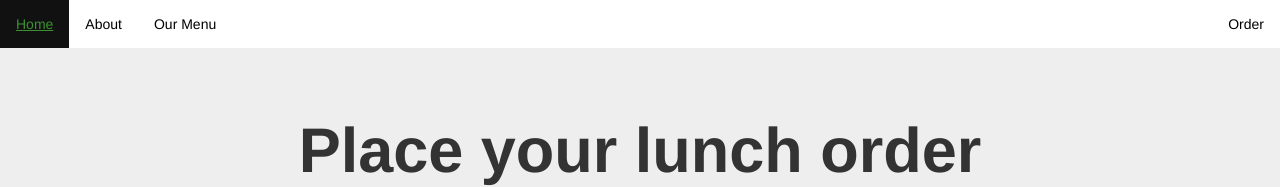
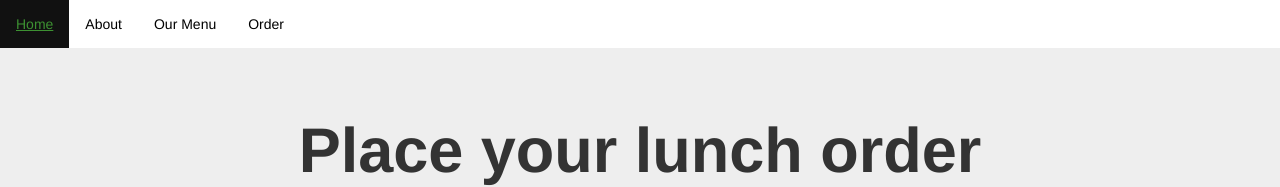
Before and after one commit to steffiluki/steffiluki.github.io, a plain HTML site: page order.html in a window 1280 px wide. Shown: the top 187 px of the page. Drawn offline with Linux system fonts and the light colour scheme.

Commit message:
navbar changes

```diff
--- a/order.html
+++ b/order.html
@@ -9,13 +9,11 @@
 </head>
 
 <body>
-  <ul>
+<ul>
   <li><a href="index.html">Home</a></li>
   <li><a href="about.html">About</a></li>
   <li><a href="menu.html">Our Menu</a></li>
-  <ul style="float:right;list-style-type:none;">
     <li><a class="active" href="order.html">Order</a></li>
-  </ul>
 </ul>
   <div class='jumbotron'>
     <div class="container">
--- a/website.css
+++ b/website.css
@@ -7,14 +7,17 @@ a:hover {
 
 ul {
     list-style-type: none;
-    margin: 0;
+    margin:0 auto;
     padding: 0;
     overflow: hidden;
+
+
 
 }
 
 li {
     float: left;
+
 }
 
 li a {
```
Also changed, not shown: about.html (+0 -2 lines), index.html (+0 -2 lines), menu.html (+0 -2 lines).
